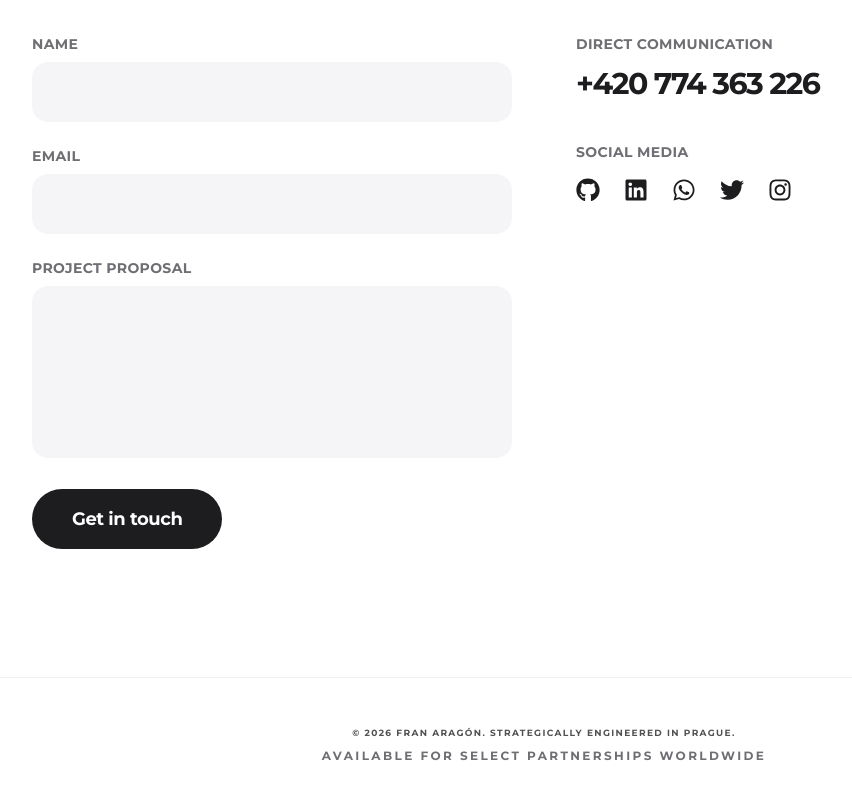
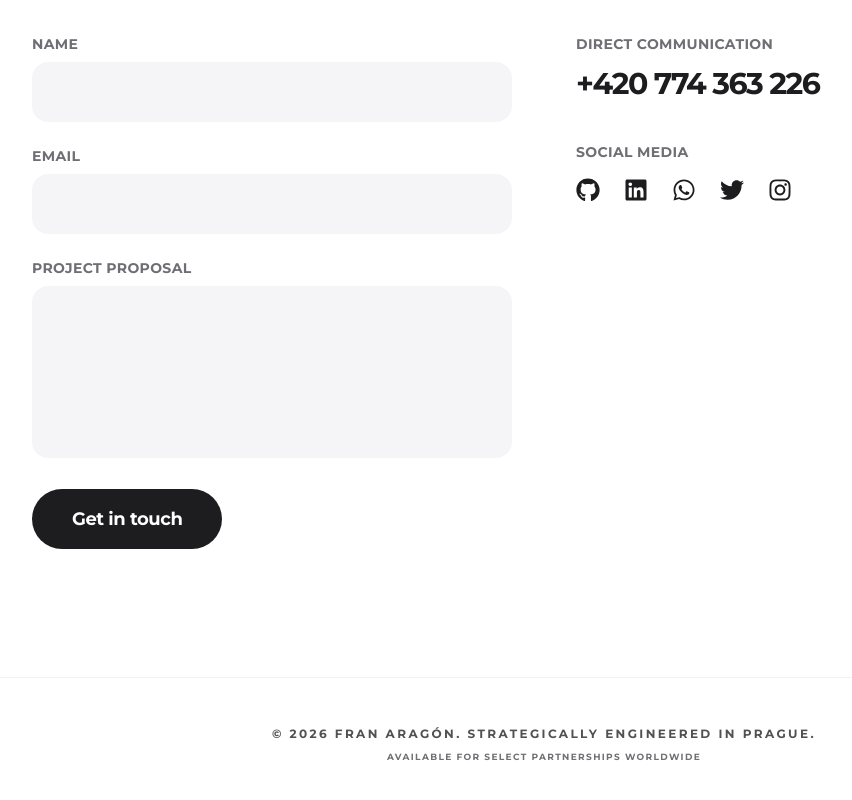
Before and after one commit to franaragondev/franaragondev, a Next.js app: page /en in a window 1280 px wide. Shown: the part 6031-6831 px from the top of the page, without its empty margins (96-948 px from the left). Built offline with nearby package versions, Linux system fonts and the light colour scheme.

Commit message:
feat: adjust footer typography sizes for improved visual hierarchy

```diff
--- a/src/components/layout/Footer.tsx
+++ b/src/components/layout/Footer.tsx
@@ -14,13 +14,12 @@ export default function Footer() {
   return (
     <footer className="py-12 border-t border-black/5 dark:border-white/5 bg-white dark:bg-[#000000]">
       <div className="container mx-auto px-4 flex flex-col items-center justify-center text-center gap-4">
-
         {/* Attribution & Core Statement:
             The use of [0.2em] tracking and uppercase is a hallmark of
             utility-focused premium design systems.
         */}
         <div className="flex flex-col gap-2">
-          <span className="text-[#515154] dark:text-[#A1A1A6] text-[9px] font-bold uppercase tracking-[0.15em]">
+          <span className="text-[#515154] dark:text-[#A1A1A6] text-[10px] sm:text-xs font-semibold tracking-[0.2em] uppercase">
             © 2026 Fran Aragón. {t("center")}
           </span>
 
@@ -29,7 +28,7 @@ export default function Footer() {
               a subtle scarcity signal to high-ticket clients.
           */}
           <div className="flex items-center justify-center gap-2">
-            <p className=" text-[#6E6E73] text-[10px] sm:text-xs font-semibold tracking-[0.2em] uppercase">
+            <p className="text-[#6E6E73] text-[9px] font-bold uppercase tracking-[0.15em]">
               {t("status")}
             </p>
           </div>
```
